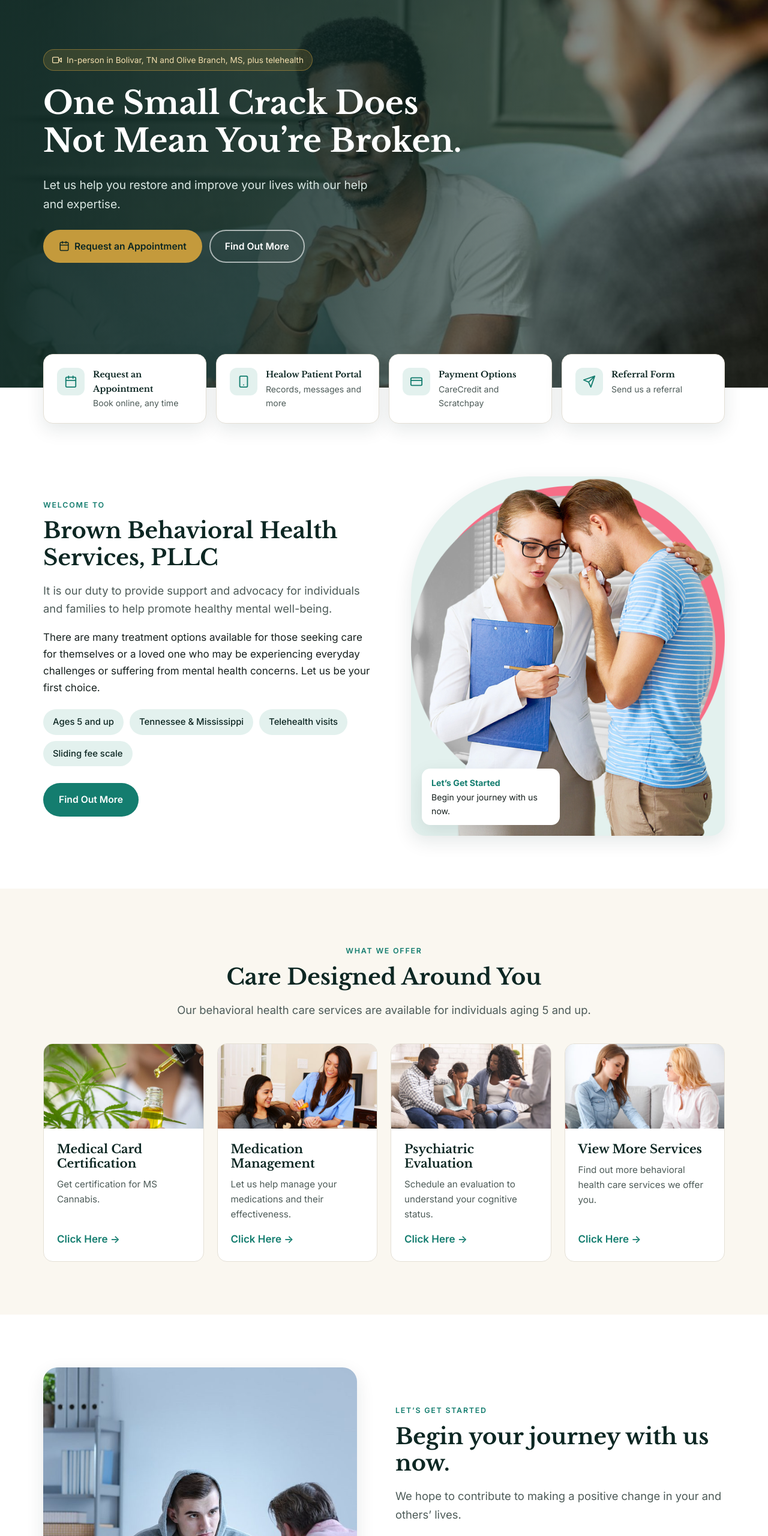
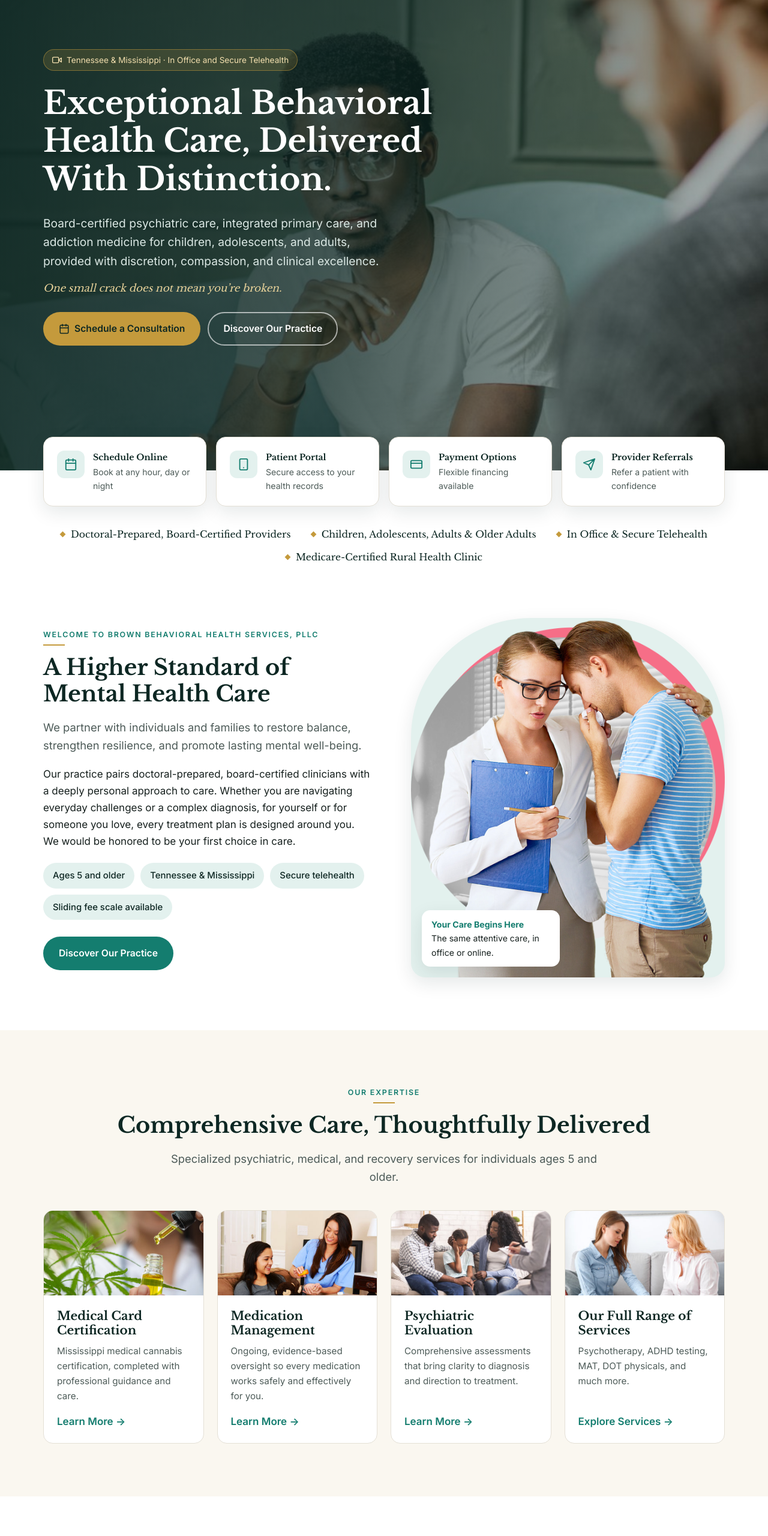
Before and after one commit to brownbehavioral/brownbehavioral.github.io, a plain HTML site: page index.html in a window 1280 px wide. Shown: the part 240-2800 px from the top of the page at 60% size. Drawn offline with nearby package versions, Linux system fonts and the light colour scheme.

Commit message:
Elevate homepage copy and add credentials strip
Co-Authored-By: Claude Opus 5.5 <noreply@anthropic.com>
Claude-Session: https://claude.ai/code/session_019ehB3MAHPUeVmoZxqpwgBc

```diff
--- a/assets/site.css
+++ b/assets/site.css
@@ -195,3 +195,12 @@ footer .bottom{border-top:1px solid rgba(255,255,255,.1);margin-top:48px;padding
   .brand b{font-size:.95rem}
 }
 @media (prefers-reduced-motion:reduce){*{transition:none!important}.reveal{opacity:1;transform:none}}
+
+/* refined details */
+.hero .tag-line{font-family:var(--serif);font-style:italic;color:#e9d39a;font-size:1.05rem;margin-top:-4px}
+.eyebrow::after{content:"";display:block;width:36px;height:2px;background:var(--gold);margin-top:10px}
+.center .eyebrow::after{margin-left:auto;margin-right:auto}
+.trust{padding:34px 0 0}
+.trust .wrap{display:flex;justify-content:center;flex-wrap:wrap;gap:12px 34px;font-family:var(--serif);font-size:.98rem;color:var(--deep)}
+.trust span{display:flex;align-items:center;gap:10px}
+.trust span::before{content:"";width:7px;height:7px;transform:rotate(45deg);background:var(--gold)}
--- a/index.html
+++ b/index.html
@@ -34,56 +34,59 @@
   <img src="/images/slider-4.jpg" alt="man sharing in front of the group" loading="lazy">
   <img src="/images/slider-5.jpg" alt="mother and her daughter listening to the psychiatrist" loading="lazy">
 </div><div class="wrap">
-  <span class="pill"><svg width="16" height="16" viewBox="0 0 24 24" fill="none" stroke="currentColor" stroke-width="2" stroke-linecap="round" stroke-linejoin="round" aria-hidden="true"><path d="m23 7-7 5 7 5V7z"/><rect x="1" y="5" width="15" height="14" rx="2"/></svg> In-person in Bolivar, TN and Olive Branch, MS, plus telehealth</span>
-  <h1>One Small Crack Does Not Mean You&rsquo;re Broken.</h1>
-  <p>Let us help you restore and improve your lives with our help and expertise.</p>
-  <div class="actions"><a class="btn btn-gold" href="/behavioral-health-request-an-appointment/"><svg width="18" height="18" viewBox="0 0 24 24" fill="none" stroke="currentColor" stroke-width="2" stroke-linecap="round" stroke-linejoin="round" aria-hidden="true"><rect x="3" y="4" width="18" height="18" rx="2"/><path d="M16 2v4M8 2v4M3 10h18"/></svg> Request an Appointment</a><a class="btn btn-ghost" href="/behavioral-health-care-about-us/">Find Out More</a></div>
+  <span class="pill"><svg width="16" height="16" viewBox="0 0 24 24" fill="none" stroke="currentColor" stroke-width="2" stroke-linecap="round" stroke-linejoin="round" aria-hidden="true"><path d="m23 7-7 5 7 5V7z"/><rect x="1" y="5" width="15" height="14" rx="2"/></svg> Tennessee &amp; Mississippi &middot; In Office and Secure Telehealth</span>
+  <h1>Exceptional Behavioral Health Care, Delivered With Distinction.</h1>
+  <p>Board-certified psychiatric care, integrated primary care, and addiction medicine for children, adolescents, and adults, provided with discretion, compassion, and clinical excellence.</p>
+  <p class="tag-line">One small crack does not mean you&rsquo;re broken.</p>
+  <div class="actions"><a class="btn btn-gold" href="/behavioral-health-request-an-appointment/"><svg width="18" height="18" viewBox="0 0 24 24" fill="none" stroke="currentColor" stroke-width="2" stroke-linecap="round" stroke-linejoin="round" aria-hidden="true"><rect x="3" y="4" width="18" height="18" rx="2"/><path d="M16 2v4M8 2v4M3 10h18"/></svg> Schedule a Consultation</a><a class="btn btn-ghost" href="/behavioral-health-care-about-us/">Discover Our Practice</a></div>
 </div></section>
 
 <div class="quick"><div class="wrap"><div class="grid">
-  <a class="qcard" href="/behavioral-health-request-an-appointment/"><span class="ic"><svg width="22" height="22" viewBox="0 0 24 24" fill="none" stroke="currentColor" stroke-width="2" stroke-linecap="round" stroke-linejoin="round" aria-hidden="true"><rect x="3" y="4" width="18" height="18" rx="2"/><path d="M16 2v4M8 2v4M3 10h18"/></svg></span><span><b>Request an Appointment</b><span>Book online, any time</span></span></a>
-  <a class="qcard" href="/behavioral-health-care-healow-patient-portal/"><span class="ic"><svg width="22" height="22" viewBox="0 0 24 24" fill="none" stroke="currentColor" stroke-width="2" stroke-linecap="round" stroke-linejoin="round" aria-hidden="true"><rect x="5" y="2" width="14" height="20" rx="2"/><path d="M12 18h.01"/></svg></span><span><b>Healow Patient Portal</b><span>Records, messages and more</span></span></a>
-  <a class="qcard" href="/behavioral-health-care-payment/"><span class="ic"><svg width="22" height="22" viewBox="0 0 24 24" fill="none" stroke="currentColor" stroke-width="2" stroke-linecap="round" stroke-linejoin="round" aria-hidden="true"><rect x="2" y="5" width="20" height="14" rx="2"/><path d="M2 10h20"/></svg></span><span><b>Payment Options</b><span>CareCredit and Scratchpay</span></span></a>
-  <a class="qcard" href="https://form.jotform.com/233037233370144" target="_blank" rel="noopener"><span class="ic"><svg width="22" height="22" viewBox="0 0 24 24" fill="none" stroke="currentColor" stroke-width="2" stroke-linecap="round" stroke-linejoin="round" aria-hidden="true"><path d="M22 2 11 13M22 2l-7 20-4-9-9-4 20-7z"/></svg></span><span><b>Referral Form</b><span>Send us a referral</span></span></a>
+  <a class="qcard" href="/behavioral-health-request-an-appointment/"><span class="ic"><svg width="22" height="22" viewBox="0 0 24 24" fill="none" stroke="currentColor" stroke-width="2" stroke-linecap="round" stroke-linejoin="round" aria-hidden="true"><rect x="3" y="4" width="18" height="18" rx="2"/><path d="M16 2v4M8 2v4M3 10h18"/></svg></span><span><b>Schedule Online</b><span>Book at any hour, day or night</span></span></a>
+  <a class="qcard" href="/behavioral-health-care-healow-patient-portal/"><span class="ic"><svg width="22" height="22" viewBox="0 0 24 24" fill="none" stroke="currentColor" stroke-width="2" stroke-linecap="round" stroke-linejoin="round" aria-hidden="true"><rect x="5" y="2" width="14" height="20" rx="2"/><path d="M12 18h.01"/></svg></span><span><b>Patient Portal</b><span>Secure access to your health records</span></span></a>
+  <a class="qcard" href="/behavioral-health-care-payment/"><span class="ic"><svg width="22" height="22" viewBox="0 0 24 24" fill="none" stroke="currentColor" stroke-width="2" stroke-linecap="round" stroke-linejoin="round" aria-hidden="true"><rect x="2" y="5" width="20" height="14" rx="2"/><path d="M2 10h20"/></svg></span><span><b>Payment Options</b><span>Flexible financing available</span></span></a>
+  <a class="qcard" href="https://form.jotform.com/233037233370144" target="_blank" rel="noopener"><span class="ic"><svg width="22" height="22" viewBox="0 0 24 24" fill="none" stroke="currentColor" stroke-width="2" stroke-linecap="round" stroke-linejoin="round" aria-hidden="true"><path d="M22 2 11 13M22 2l-7 20-4-9-9-4 20-7z"/></svg></span><span><b>Provider Referrals</b><span>Refer a patient with confidence</span></span></a>
 </div></div></div>
 
+<div class="trust"><div class="wrap"><span>Doctoral-Prepared, Board-Certified Providers</span><span>Children, Adolescents, Adults &amp; Older Adults</span><span>In Office &amp; Secure Telehealth</span><span>Medicare-Certified Rural Health Clinic</span></div></div>
+
 <section><div class="wrap split">
-  <div class="reveal"><span class="eyebrow">Welcome to</span><h2>Brown Behavioral Health Services, PLLC</h2>
-    <p class="lead">It is our duty to provide support and advocacy for individuals and families to help promote healthy mental well-being.</p>
-    <p>There are many treatment options available for those seeking care for themselves or a loved one who may be experiencing everyday challenges or suffering from mental health concerns. Let us be your first choice.</p>
-    <ul class="chips" style="margin:22px 0 28px"><li>Ages 5 and up</li><li>Tennessee &amp; Mississippi</li><li>Telehealth visits</li><li>Sliding fee scale</li></ul>
-    <a class="btn btn-teal" href="/behavioral-health-care-about-us/">Find Out More</a></div>
-  <div class="media arch reveal"><img src="/images/main-img.png" alt="psychiatrist comforting her emotional client"><div class="badge-float"><b>Let&rsquo;s Get Started</b>Begin your journey with us now.</div></div>
+  <div class="reveal"><span class="eyebrow">Welcome to Brown Behavioral Health Services, PLLC</span><h2>A Higher Standard of Mental Health Care</h2>
+    <p class="lead">We partner with individuals and families to restore balance, strengthen resilience, and promote lasting mental well-being.</p>
+    <p>Our practice pairs doctoral-prepared, board-certified clinicians with a deeply personal approach to care. Whether you are navigating everyday challenges or a complex diagnosis, for yourself or for someone you love, every treatment plan is designed around you. We would be honored to be your first choice in care.</p>
+    <ul class="chips" style="margin:22px 0 28px"><li>Ages 5 and older</li><li>Tennessee &amp; Mississippi</li><li>Secure telehealth</li><li>Sliding fee scale available</li></ul>
+    <a class="btn btn-teal" href="/behavioral-health-care-about-us/">Discover Our Practice</a></div>
+  <div class="media arch reveal"><img src="/images/main-img.png" alt="psychiatrist comforting her emotional client"><div class="badge-float"><b>Your Care Begins Here</b>The same attentive care, in office or online.</div></div>
 </div></section>
 
 <section class="alt"><div class="wrap">
-  <div class="center"><span class="eyebrow">What We Offer</span><h2>Care Designed Around You</h2><p class="lead">Our behavioral health care services are available for individuals aging 5 and up.</p></div>
+  <div class="center"><span class="eyebrow">Our Expertise</span><h2>Comprehensive Care, Thoughtfully Delivered</h2><p class="lead">Specialized psychiatric, medical, and recovery services for individuals ages 5 and older.</p></div>
   <div class="cards">
-    <div class="card reveal"><img src="/images/btm1-box0.jpg" alt="cannabis" loading="lazy"><div class="body"><h3>Medical Card Certification</h3><p>Get certification for MS Cannabis.</p><a class="more" href="/docs/MS-Cannabis-Certification.pdf">Click Here</a></div></div>
-    <div class="card reveal"><img src="/images/btm1-box1.jpg" alt="medical personnel giving medicine to a woman" loading="lazy"><div class="body"><h3>Medication Management</h3><p>Let us help manage your medications and their effectiveness.</p><a class="more" href="/behavioral-health-care-services/#medication-management">Click Here</a></div></div>
-    <div class="card reveal"><img src="/images/btm1-box2.jpg" alt="parents comforting their daughter" loading="lazy"><div class="body"><h3>Psychiatric Evaluation</h3><p>Schedule an evaluation to understand your cognitive status.</p><a class="more" href="/behavioral-health-care-psychiatric-evaluation/">Click Here</a></div></div>
-    <div class="card reveal"><img src="/images/btm1-box3.jpg" alt="psychiatrist and a woman chatting" loading="lazy"><div class="body"><h3>View More Services</h3><p>Find out more behavioral health care services we offer you.</p><a class="more" href="/behavioral-health-care-services/">Click Here</a></div></div>
+    <div class="card reveal"><img src="/images/btm1-box0.jpg" alt="cannabis" loading="lazy"><div class="body"><h3>Medical Card Certification</h3><p>Mississippi medical cannabis certification, completed with professional guidance and care.</p><a class="more" href="/docs/MS-Cannabis-Certification.pdf">Learn More</a></div></div>
+    <div class="card reveal"><img src="/images/btm1-box1.jpg" alt="medical personnel giving medicine to a woman" loading="lazy"><div class="body"><h3>Medication Management</h3><p>Ongoing, evidence-based oversight so every medication works safely and effectively for you.</p><a class="more" href="/behavioral-health-care-services/#medication-management">Learn More</a></div></div>
+    <div class="card reveal"><img src="/images/btm1-box2.jpg" alt="parents comforting their daughter" loading="lazy"><div class="body"><h3>Psychiatric Evaluation</h3><p>Comprehensive assessments that bring clarity to diagnosis and direction to treatment.</p><a class="more" href="/behavioral-health-care-psychiatric-evaluation/">Learn More</a></div></div>
+    <div class="card reveal"><img src="/images/btm1-box3.jpg" alt="psychiatrist and a woman chatting" loading="lazy"><div class="body"><h3>Our Full Range of Services</h3><p>Psychotherapy, ADHD testing, MAT, DOT physicals, and much more.</p><a class="more" href="/behavioral-health-care-services/">Explore Services</a></div></div>
   </div>
 </div></section>
 
 <section><div class="wrap split rev">
   <div class="media reveal"><img src="/images/btm2-img.jpg" alt="man with a hoodie listening to his psychiatrist" loading="lazy"></div>
-  <div class="reveal"><span class="eyebrow">Let&rsquo;s Get Started</span><h2>Begin your journey with us now.</h2>
-    <p class="lead">We hope to contribute to making a positive change in your and others&rsquo; lives.</p>
+  <div class="reveal"><span class="eyebrow">Begin Your Journey</span><h2>Your path forward begins with one conversation.</h2>
+    <p class="lead">We are honored to walk alongside you and to help create meaningful, lasting change in your life and in the lives of those you love.</p>
     <div class="two" style="margin-top:26px">
-      <div class="panel"><h3>Meet Our Professionals</h3><p class="note">Get to know the professionals who are available to help and support you anytime.</p><a class="more" style="font-weight:600;text-decoration:none" href="/behavioral-health-care-meet-our-professionals/">Click Here &rarr;</a></div>
-      <div class="panel gold"><h3>Send Your Referrals</h3><p class="note">Help us extend our reach to other people who can benefit from our services.</p><a style="font-weight:600;text-decoration:none" href="https://form.jotform.com/233037233370144" target="_blank" rel="noopener">Click Here &rarr;</a></div>
+      <div class="panel"><h3>Meet Our Professionals</h3><p class="note">Get to know the board-certified clinicians and dedicated team behind your care.</p><a class="more" style="font-weight:600;text-decoration:none" href="/behavioral-health-care-meet-our-professionals/">Meet the Team &rarr;</a></div>
+      <div class="panel gold"><h3>Refer a Patient</h3><p class="note">Partner with us to extend exceptional care to those who need it most.</p><a style="font-weight:600;text-decoration:none" href="https://form.jotform.com/233037233370144" target="_blank" rel="noopener">Submit a Referral &rarr;</a></div>
     </div></div>
 </div></section>
 
 <section class="band"><div class="wrap" style="max-width:900px;position:relative">
-  <span class="eyebrow gold">We Are Committed</span><h2>Our Mission Statement</h2>
+  <span class="eyebrow gold">Our Commitment</span><h2>Our Mission</h2>
   <blockquote>The mission of Brown Behavioral Health Services is to provide proficient and competent care related to diagnosing and treating psychiatric illnesses in pediatrics and adults while improving overall health status. BBHS is committed to the mental health population and is eager to serve each individual holistically while enhancing mental health awareness, promoting individual empowerment, and increasing access to treatment and services for persons living with mental illnesses.</blockquote>
-  <p style="margin-top:28px"><a class="btn btn-gold" href="/behavioral-health-care-about-us/#mission">About Us</a></p>
+  <p style="margin-top:28px"><a class="btn btn-gold" href="/behavioral-health-care-about-us/#mission">Learn About Our Practice</a></p>
 </div></section>
 
 <section><div class="wrap split">
-  <div><span class="eyebrow">Reach Out to Us</span><h2>Send Us a Message</h2><p class="lead">Share your thoughts, questions, and concerns with us by leaving us a message.</p>
+  <div><span class="eyebrow">Connect With Us</span><h2>We Welcome Your Inquiry</h2><p class="lead">Share your questions or concerns, and a member of our team will respond promptly and confidentially.</p>
     <div class="panel" style="margin-top:20px"><form action="https://formsubmit.co/contact@brownbehavioral.com" method="POST">
 <input type="hidden" name="_subject" value="New message from brownbehavioral.com (home page)"><input type="hidden" name="_template" value="table">
 <input type="hidden" name="_next" value="https://www.brownbehavioral.com/thank-you/"><input type="text" name="_honey" style="display:none" tabindex="-1" autocomplete="off">
```
Also changed, not shown: 1 other file.
